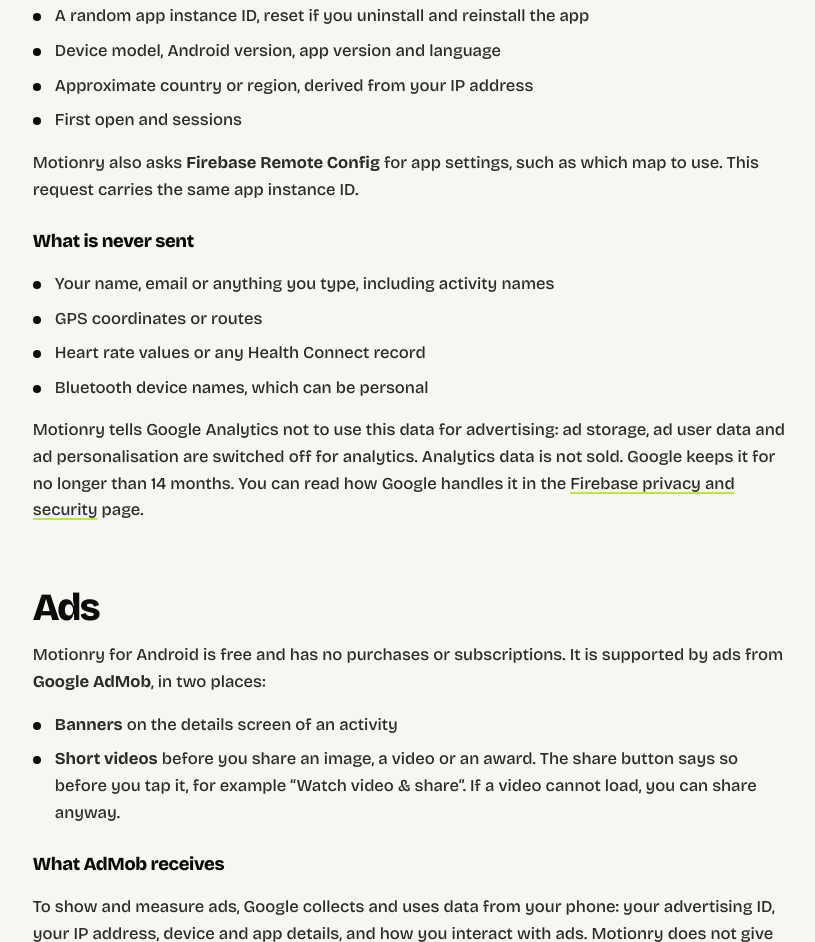
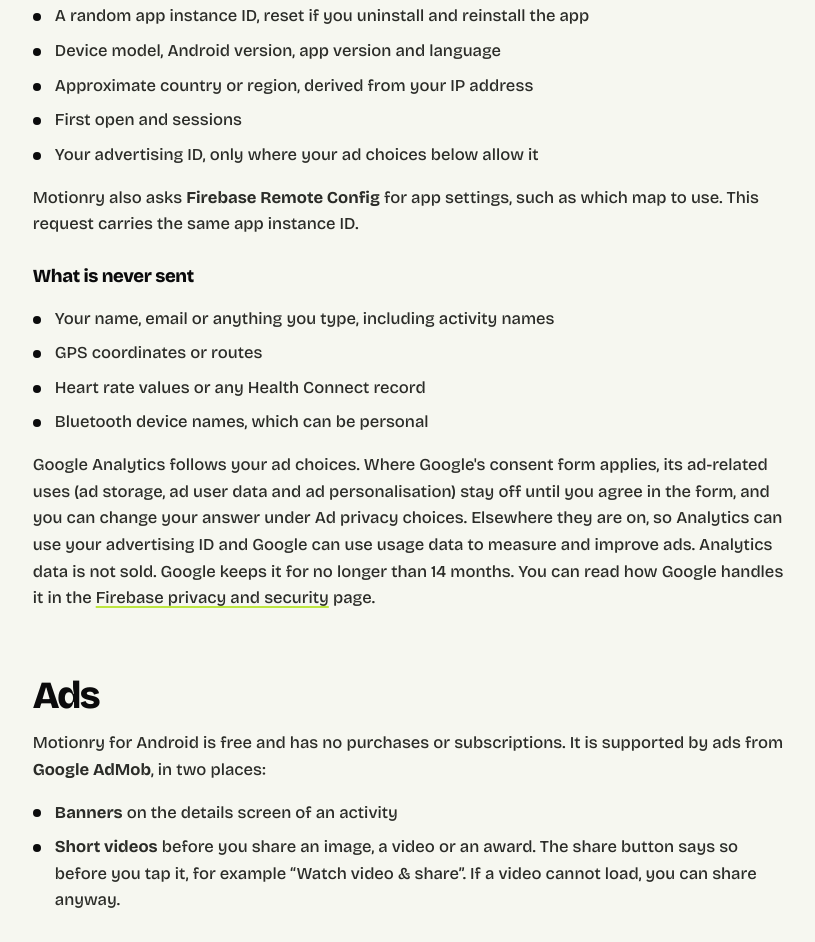
Before and after one commit to henaifous/motionryapp, a plain HTML site: page privacy-android/index.html in a window 1280 px wide. Shown: the part 3662-4604 px from the top of the page, without its empty margins (328-1143 px from the left). Drawn offline with nearby package versions, Linux system fonts and the light colour scheme.

Commit message:
docs: say that analytics follows the ad choices
The Android policy said ad storage, ad user data and ad personalisation
are switched off for analytics. The app now lets them follow Google's
consent form: off until you agree where the form applies, on elsewhere.
Also lists the advertising ID among what Firebase can add.

Co-Authored-By: Claude Sonnet 5.5 <noreply@anthropic.com>

```diff
--- a/privacy-android/index.html
+++ b/privacy-android/index.html
@@ -248,6 +248,7 @@
             <li>Device model, Android version, app version and language</li>
             <li>Approximate country or region, derived from your IP address</li>
             <li>First open and sessions</li>
+            <li>Your advertising ID, only where your ad choices below allow it</li>
           </ul>
           <p>Motionry also asks <strong>Firebase Remote Config</strong> for app settings, such as which map to use. This request carries the same app instance ID.</p>
 
@@ -259,7 +260,7 @@
             <li>Bluetooth device names, which can be personal</li>
           </ul>
 
-          <p>Motionry tells Google Analytics not to use this data for advertising: ad storage, ad user data and ad personalisation are switched off for analytics. Analytics data is not sold. Google keeps it for no longer than 14 months. You can read how Google handles it in the <a href="https://firebase.google.com/support/privacy" target="_blank" rel="noopener">Firebase privacy and security</a> page.</p>
+          <p>Google Analytics follows your ad choices. Where Google's consent form applies, its ad-related uses (ad storage, ad user data and ad personalisation) stay off until you agree in the form, and you can change your answer under Ad privacy choices. Elsewhere they are on, so Analytics can use your advertising ID and Google can use usage data to measure and improve ads. Analytics data is not sold. Google keeps it for no longer than 14 months. You can read how Google handles it in the <a href="https://firebase.google.com/support/privacy" target="_blank" rel="noopener">Firebase privacy and security</a> page.</p>
         </section>
 
         <section class="policy-section" id="ads">
```
